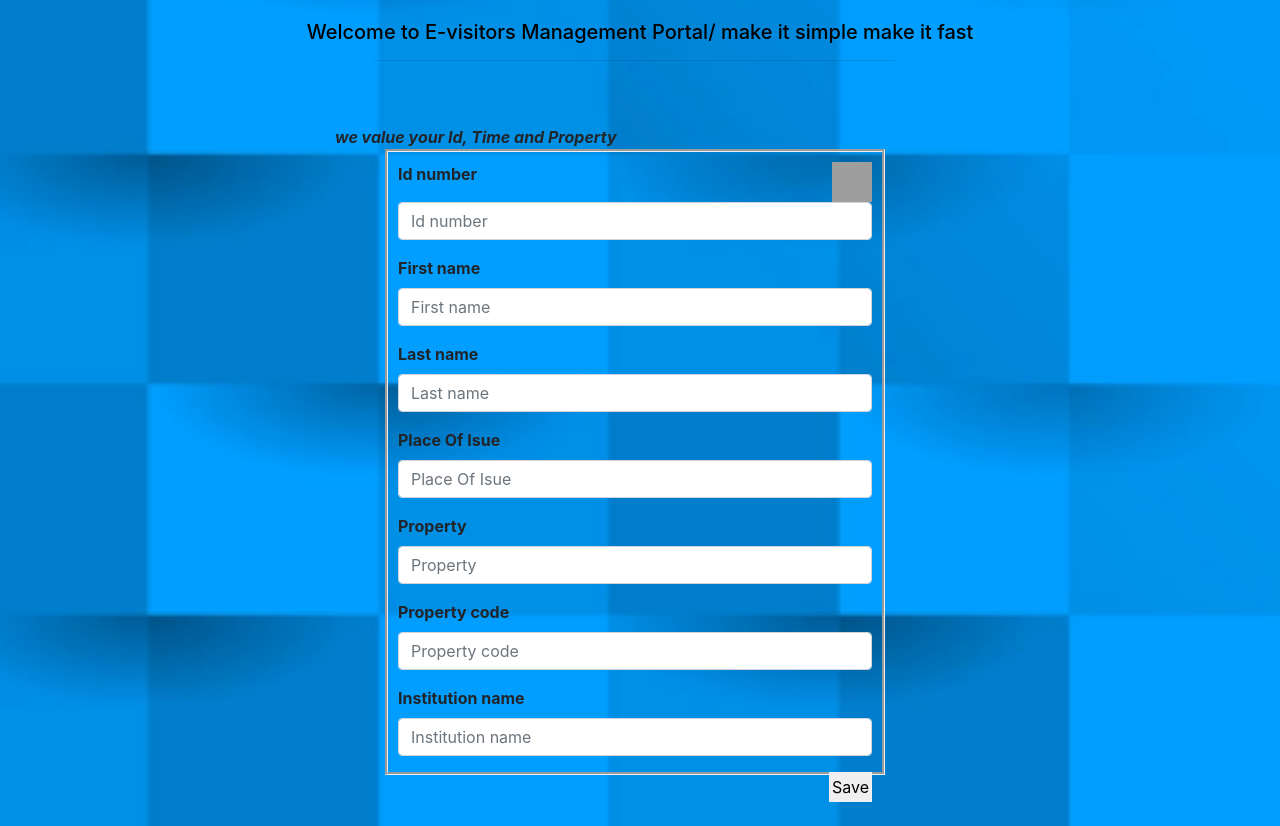
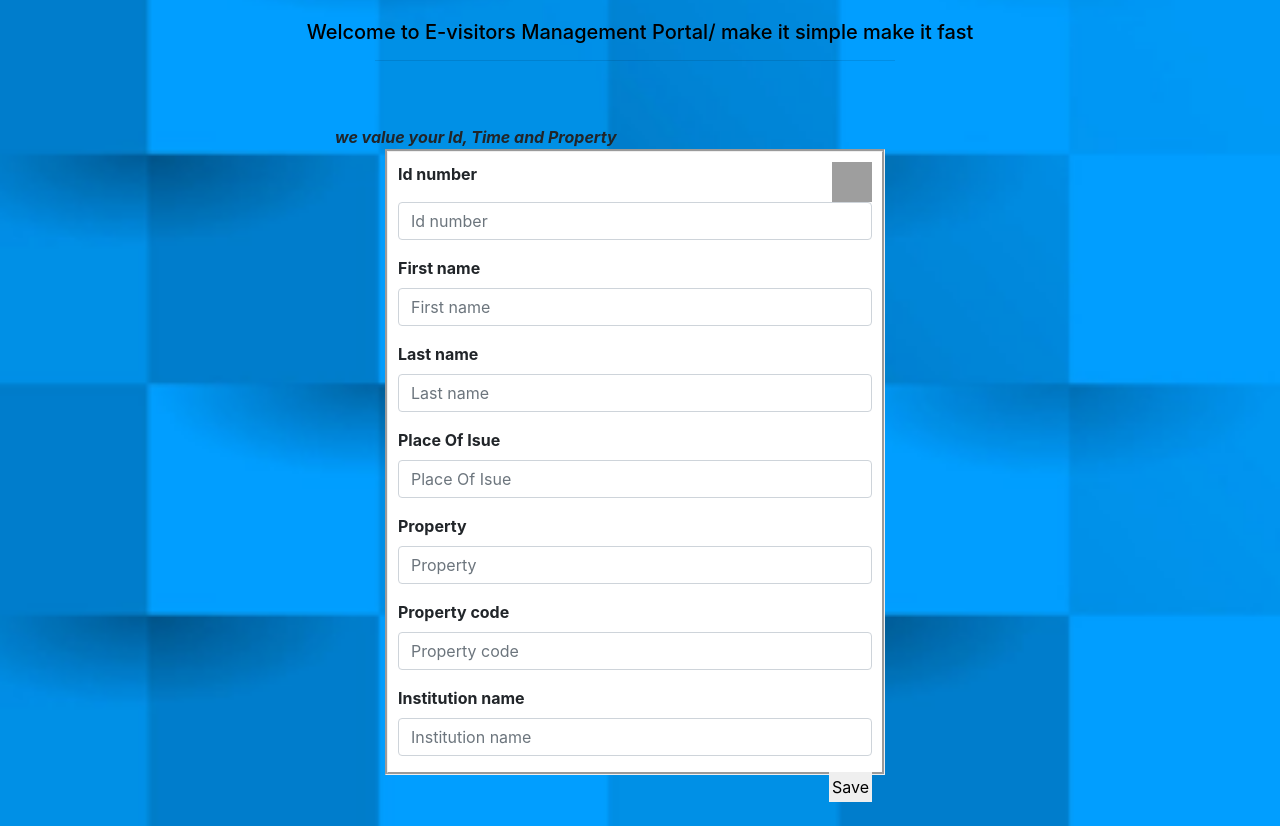
Before and after one commit to rithaven/E-visitor-app, a Django app: page /viewreport/ in a window 1280 px wide. Shown: the part 78-904 px from the top of the page. Run offline with Django 3.2, Linux system fonts and the light colour scheme; some libraries are stand-ins or nearby versions; grey boxes are pictures that could not be loaded.

```diff
--- a/evisitorsproject/templates/RegisterEqipment.html
+++ b/evisitorsproject/templates/RegisterEqipment.html
@@ -50,7 +50,7 @@
           <br>
           <h4><i class="fa fa-pencil-square"></i>E-VISITORS EQUIPMENTS REGISTRATION FORM</h4>
           <!-- end .form-header section --><br>
-          <div style="border-style:groove;padding-top: 10px;padding-left:2px;padding-right: 10px;width: 800px;margin-left: 200px;">
+          <div style="border-style:groove;background-color:white;padding-top: 10px;padding-left:2px;padding-right: 10px;width: 800px;margin-left: 200px;">
 
           <div class="container">
 
--- a/evisitorsproject/templates/add_visitor.html
+++ b/evisitorsproject/templates/add_visitor.html
@@ -36,7 +36,7 @@
 
       <div class="col" style="margin-left: 300px;">
 
-        <div style="border-style:groove;padding-top: 10px;padding-left: 10px;padding-right: 10px;width: 500px;">
+        <div style="border-style:groove;padding-top: 10px;padding-left: 10px;background-color:white;padding-right: 10px;width: 500px;">
 <button type="menu" style="background-image: url('https://www.kdab.com/wp-content/uploads/stories/kdab_qr.png');background-size:cover;width:  40px;height: 40px;"></button>
           <form action="" method="post">
             {%csrf_token%}
```
